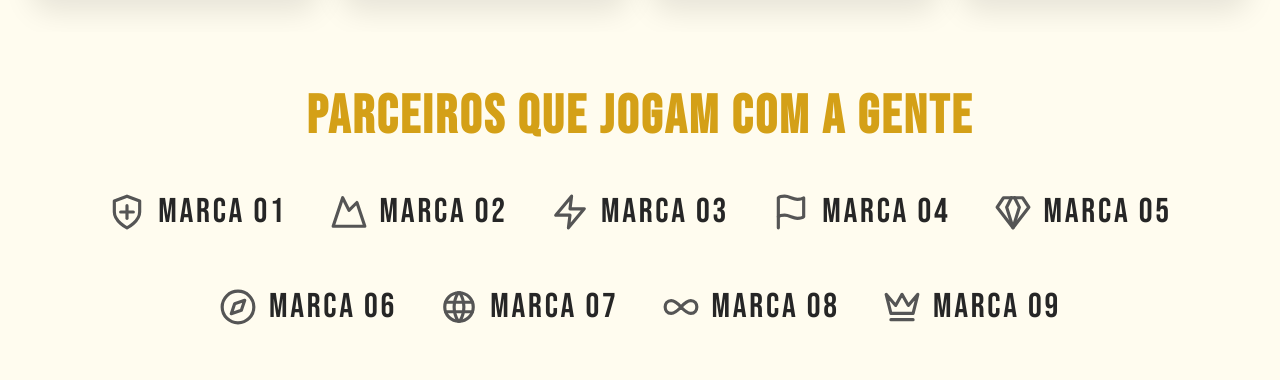
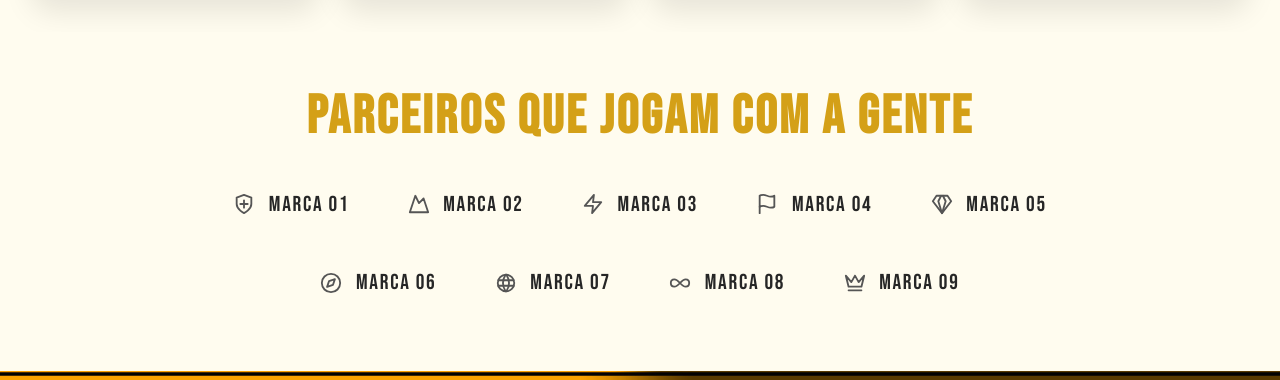
Before and after one commit to flaviaftnb/Big-Valley-Tremembe, a plain HTML site: page index.html in a window 1280 px wide. Shown: the part 4241-4621 px from the top of the page. Drawn offline with Linux system fonts and the light colour scheme.

Commit message:
fix: reverte tamanho marcas desktop e corrige imagem escudo rodape

```diff
--- a/index.html
+++ b/index.html
@@ -585,7 +585,7 @@
       <!-- Coluna 0: Escudo do Time ao Lado Esquerdo do Sitemap -->
       <div class="footer-col footer-col-shield">
         <a href="#" class="footer-shield-link" aria-label="Início Tremembé Big Valley">
-          <img src="assets/logotipo.png" alt="Escudo Tremembé Big Valley" class="footer-shield-img">
+          <img src="assets/Logotipo.png" alt="Escudo Tremembé Big Valley" class="footer-shield-img">
         </a>
       </div>
 
--- a/style.css
+++ b/style.css
@@ -1533,13 +1533,13 @@ h1, h2, h3, h4, h5, h6, .section-title, .title-display {
   display: flex;
   align-items: center;
   justify-content: center;
-  gap: 0.75rem;
+  gap: 0.85rem;
   padding: 0.6rem 0.9rem;
   background: transparent; /* Background removido - apenas a logo em si */
   border: none;
   border-radius: 0;
-  min-width: 180px;
-  height: 72px;
+  min-width: 160px;
+  height: 56px;
   transition: all 0.3s cubic-bezier(0.16, 1, 0.3, 1);
   color: #262626;
   cursor: pointer;
@@ -1555,8 +1555,8 @@ h1, h2, h3, h4, h5, h6, .section-title, .title-display {
 }
 
 .sponsor-brand-icon {
-  width: 38px; /* Logos aumentadas */
-  height: 38px;
+  width: 22px;
+  height: 22px;
   color: #555555;
   transition: all 0.3s ease;
   flex-shrink: 0;
@@ -1569,7 +1569,7 @@ h1, h2, h3, h4, h5, h6, .section-title, .title-display {
 
 .sponsor-brand-name {
   font-family: var(--font-title);
-  font-size: 2.15rem; /* Logos aumentadas */
+  font-size: 1.35rem;
   letter-spacing: 0.08em;
   text-transform: uppercase;
   line-height: 1;
```
